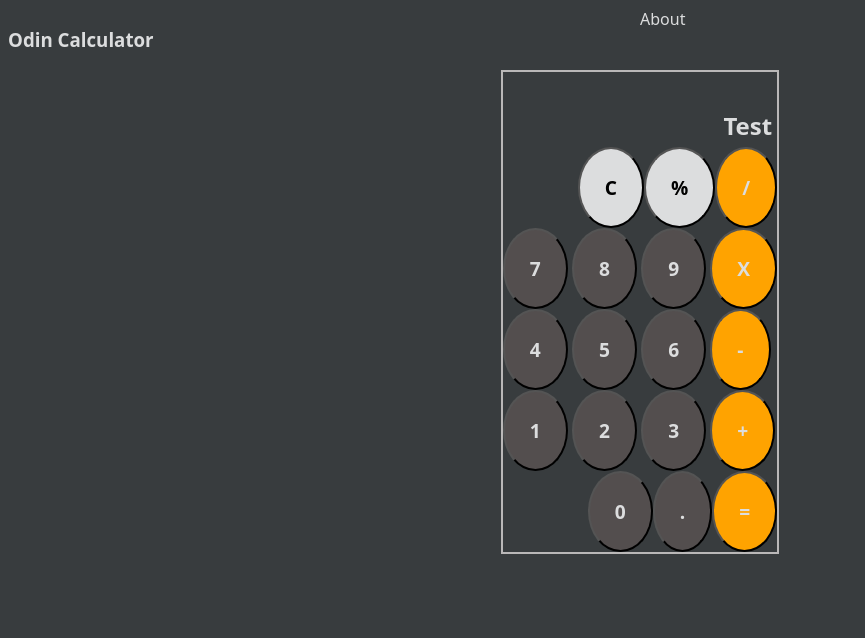
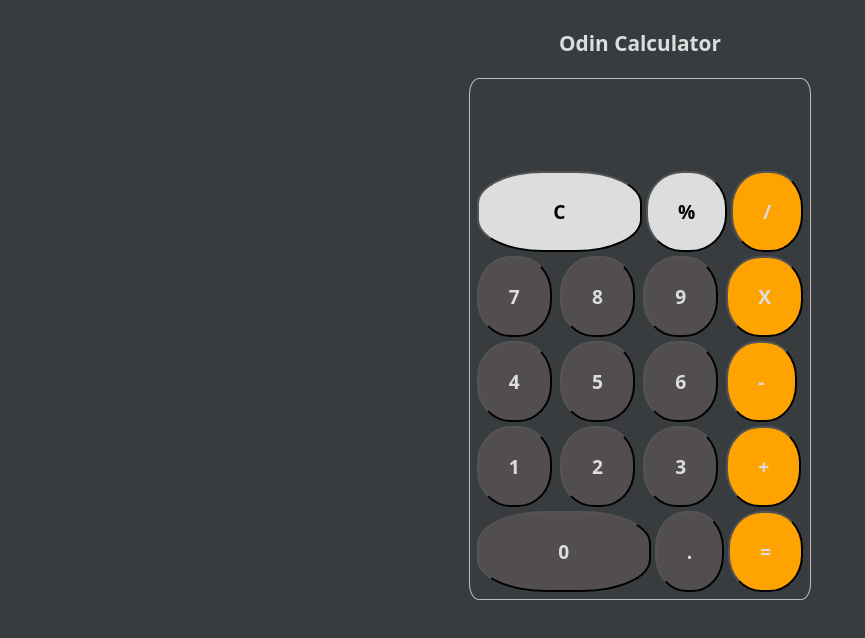
Before and after one commit to charles-lao/calculator, a plain HTML site: page index.html in a window 1280 px wide. Shown: the whole page, without its empty margins (0-865 px from the left). Drawn offline with Linux system fonts and the light colour scheme.

Commit message:
Resize calculator buttons, Rearrange navbar

```diff
--- a/index.html
+++ b/index.html
@@ -5,29 +5,26 @@
     <meta http-equiv="X-UA-Compatible" content="IE=edge">
     <meta name="viewport" content="width=device-width, initial-scale=1.0">
     <title>Odin Calculator</title>
-    <script src="script.js"></script>
+    <script src="script.js" defer></script>
     <link rel="stylesheet" href="style.css">
 </head>
 <body>
     <div id="container">
 
         <header>
-            <div id="nav-left">
+            <div id="nav-center">
                 <a href="#"><h3>Odin Calculator</h3></a>
-            </div>
-            <div id="nav-right">
-                <a href="#">About</a>
             </div>
         </header>
 
         <div id="app-container">
             <div id="app">
                 <div id="display">
-                    Test
+
                 </div>
                 <div id="buttons">
                     <div id="btn-row1">
-                        <input type="button" value="C" class="white-btns wide-btns">
+                        <input type="button" value="C" id="clear-btn" class="white-btns wide-btns">
                         <input type="button" value="%" class="white-btns">
                         <input type="button" value="/" class="orange-btns">
                     </div>
--- a/script.js
+++ b/script.js
@@ -18,6 +18,17 @@ function operate(operator, x, y) {
 
 }
 
+function clearDisplay() {
+    display.textContent = '';
+}
+
+const display = document.querySelector("#display");
+
+const clearBtn = document.querySelector("#clear-btn");
+clearBtn.addEventListener('click', clearDisplay);
+
+//display.textContent = '0';
+
 console.log(add(1, 2));
 console.log(subtract(1, 2));
 console.log(multiply(1, 2));
--- a/style.css
+++ b/style.css
@@ -10,6 +10,7 @@ a:link {
 
 h3 {
     font-weight: bolder;
+    font-size: 130%;
 }
 
 body {
@@ -26,31 +27,32 @@ header {
     flex-direction: row;
 }
 
-#nav-left, #nav-right {
+#nav-center {
     display: flex;
     flex: 1;
+    justify-content: center;
 }
 
 #app-container {
-
     display: flex;
     color: #eaecec;
     flex-direction: column;
     align-items: center;
     justify-content: center;
-
 }
 
 #app {
-    border: 2px solid #bab8b8;
+    border: 1px solid #bab8b8;
+    border-radius: 3%;
+    padding: 5px;
 }
 
 #display {
-    height: 70px;
+    height: 80px;
     display: flex;
     flex-direction: column-reverse;
     align-items: flex-end;
-    font-size: x-large;
+    font-size: 200%;
     font-weight: bolder;
     padding-right: 5px;
     padding-bottom: 5px;
@@ -66,12 +68,17 @@ header {
     justify-content: flex-end;
 }
 
-
 .orange-btns, .white-btns, .grey-btns {
-    border-radius: 50%;
-    padding: 25px;
+    border-radius: 45%;
+    padding: 25px 30px;
     font-size: 120%;
     font-weight: bolder;
+    margin: 2px;
+}
+
+.wide-btns {
+    flex: 2;
+    border-radius: 40%;
 }
 
 .orange-btns {
```
